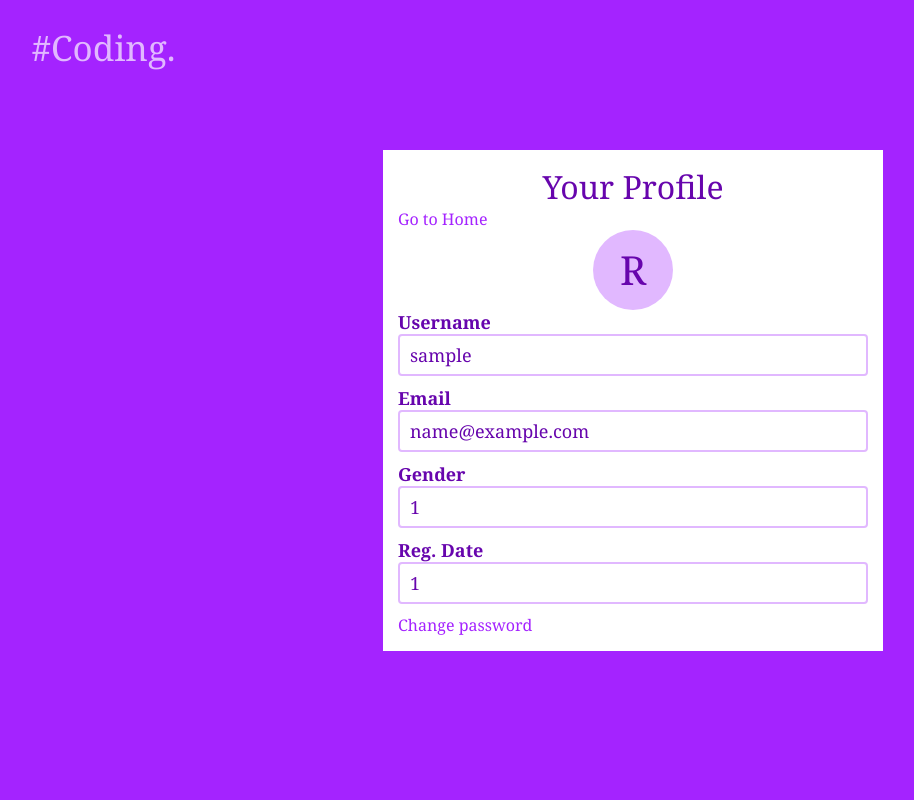
After one commit to DharshiBalasubramaniyam/User-Authentication-System, a PHP site: page /viewprofile.php in a window 1280 px wide. The commit adds this page. Shown: the whole page, without its empty margins (7-921 px from the left). Run offline with PHP 8.4, Linux system fonts and the light colour scheme; the visitor is signed in with stand-in values (Sample User, id 1).

Commit message:
added viewProfile.php and changePassword.php

```diff
--- a/index.php
+++ b/index.php
@@ -8,10 +8,11 @@
     <meta charset="UTF-8">
     <meta name="viewport" content="width=device-width, initial-scale=1.0">
     <link rel="stylesheet" href="styles/styles.css">
-    <title>Home</title>
+    <title>Home - Coding.</title>
 </head>
 <body>
     <div class="container">
+        <h1 class="logo">#Coding.</h1>
         <div class="message-box">
             <h1>Welcome
                 <?php if (isset($_SESSION['username'])) {
@@ -26,7 +27,7 @@
 
             <div class="btns">
                 <?php if (isset($_SESSION['username'])) { ?>
-                    <a href="#"><button>View Profile</button></a>
+                    <a href="viewprofile.php"><button>View Profile</button></a>
                     <a href="logout.php"><button>Log out</button></a>
                 <?php } else { ?>
                     <a href="user/login.php"><button>Sign in</button></a>
--- a/styles/styles.css
+++ b/styles/styles.css
@@ -16,6 +16,7 @@
 }
 
 .container {
+    position: relative;
     width: 100%;
     height: 100vh;
     background-color: var(--purple);
@@ -30,7 +31,7 @@
     padding: 10px;
     border-radius: 4px;
 }
-.container form h1 {
+h1 {
     text-align: center;
     color:var(--darkpurple);
 }
@@ -95,16 +96,17 @@
     text-align: center;
     color: var(--darkpurple);
 }
-.container form .box a {
+a {
     color:var(--purple);
     transition: 0.3s;
 }
-.container form .box a:hover {
+a:hover {
     color: var(--darkpurple);
 }
 
 
 .container .message-box {
+    margin-top: -200px;
     display: flex;
     flex-direction: column;
     align-items: center;
@@ -143,3 +145,52 @@
     margin-top: 8px;
     border-radius: 4px;
 }
+
+.container .logo {
+    position: absolute;
+    top: 3%;
+    left: 3%;
+    font-size: 35px;
+    color: var(--lightpurple);
+}
+
+
+/* user profile styles */
+.container .profile{
+    background-color: var(--white);
+    padding: 15px;
+    width: 98%;
+    max-width: 500px;
+}
+.container .profile .image{
+    display: flex;
+    justify-content: center;
+    padding: 0 0;
+}
+.container .profile .image .img {
+    background-color: #e1b8ff;
+    color: var(--darkpurple);
+    text-align: center;
+    line-height: 80px;
+    font-size: 40px;
+    width: 80px;
+    height: 80px;
+    border-radius: 50%;
+}
+.container .profile .details {
+    width: 100%;
+}
+.container .profile .details .box {
+    margin-bottom: 10px;
+    font-size: 18px;
+    color: var(--darkpurple);
+}
+.container .profile .details .box .title {
+    font-weight: 600;
+}
+.container .profile .details .box .data {
+    border: 2px solid var(--lightpurple);
+    padding: 7px 10px;
+    border-radius: 4px;
+
+}
--- a/user/login.php
+++ b/user/login.php
@@ -36,10 +36,11 @@
     <meta charset="UTF-8">
     <meta name="viewport" content="width=device-width, initial-scale=1.0">
     <link rel="stylesheet" href="../styles/styles.css">
-    <title>Login</title>
+    <title>Login - Coding.</title>
 </head>
 <body>
     <div class="container">
+        <h1 class="logo">#Coding.</h1>
         <form action="login.php" method="post" novalidate id="form">
             <h1>Login</h1>
             <?php if (!empty($error)) { ?>
--- a/user/register.php
+++ b/user/register.php
@@ -45,10 +45,11 @@
     <meta charset="UTF-8">
     <meta name="viewport" content="width=device-width, initial-scale=1.0">
     <link rel="stylesheet" href="../styles/styles.css">
-    <title>Register</title>
+    <title>Register - Coding.</title>
 </head>
 <body>
     <div class="container">
+        <h1 class="logo">#Coding.</h1>
         <form action="register.php" method="post" novalidate id="form">
             <h1>Register</h1>
             <div class="box">
--- a/user/registrationcomplete.php
+++ b/user/registrationcomplete.php
@@ -4,10 +4,11 @@
     <meta charset="UTF-8">
     <meta name="viewport" content="width=device-width, initial-scale=1.0">
     <link rel="stylesheet" href="../styles/styles.css">
-    <title>Registration Complete</title>
+    <title>Registration Complete - Coding</title>
 </head>
 <body>
     <div class="container">
+        <h1 class="logo">#Coding.</h1>
         <div class="message-box">
             <h1>Registration Complete!</h1>
             <h4>Thank you for registering on coding. You are almost done.</h4>
--- /dev/null
+++ b/viewprofile.php
@@ -0,0 +1,36 @@
+<?php
+    session_start();
+
+    $initial = substr($_SESSION['username'], 0, 1);
+
+?>
+
+<!DOCTYPE html>
+<html lang="en">
+<head>
+    <meta charset="UTF-8">
+    <meta name="viewport" content="width=device-width, initial-scale=1.0">
+    <link rel="stylesheet" href="styles/styles.css">
+    <title>View profile - Coding.</title>
+</head>
+<body>
+
+    <div class="container">
+        <div class="logo">#Coding.</div>
+        <div class="profile">
+                <h1>Your Profile</h1>
+                <a href="index.php">Go to Home</a>
+                <div class="image"><div class="img">R</div></div>
+                <div class="details">
+                    <div class="box"><div class="title">Username</div><div class="data"><?php echo  $_SESSION['username']; ?></div></div>
+                    <div class="box"><div class="title">Email</div><div class="data"><?php echo  $_SESSION['email']; ?></div></div>
+                    <div class="box"><div class="title">Gender</div><div class="data"><?php echo  $_SESSION['gender']; ?></div></div>
+                    <div class="box"><div class="title">Reg. Date</div><div class="data"><?php echo  $_SESSION['regdate']; ?></div></div>
+                    <a href="changePassword.php">Change password</a>
+                </div>
+            </div>
+        </div>
+    </div>
+
+</body>
+</html>
```
Also changed, not shown: changePassword.php (added, +141 -0 lines), demo.html (deleted, +0 -39 lines).
